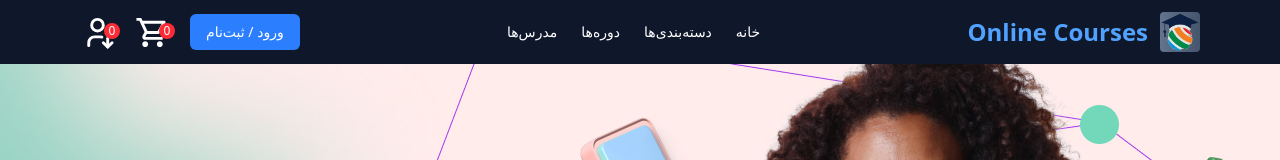
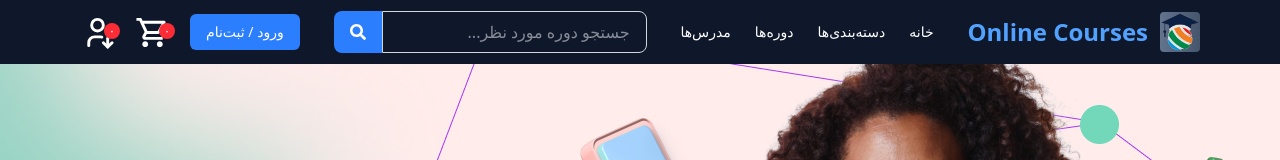
Before and after one commit to mostafa0824/Amoozly, a React (Vite) app: page / in a window 1280 px wide. Shown: the top 160 px of the page. Built offline with nearby package versions, Linux system fonts and the light colour scheme; no server answers.

Commit message:
Add input for searching courses

```diff
--- a/src/Components/Navbar/index.jsx
+++ b/src/Components/Navbar/index.jsx
@@ -1,13 +1,33 @@
-import React from "react";
+import React, { useEffect, useState } from "react";
+import { FaSearch } from "react-icons/fa";
 import { MdOutlineShoppingCart } from "react-icons/md";
 import { TbUserDown } from "react-icons/tb";
 import { useSelector } from "react-redux";
 import { Link, useNavigate } from "react-router-dom";
+import { ScaleLoader } from "react-spinners";
 
 export default function Navbar() {
+  const [inp,setInp]=useState()
+  const [loading,setLoading]=useState(false)
   const cartQuantity=useSelector(state=>state.cart.items)?.length
   const favoritesQuantity=useSelector(state=>state.favorites.items)?.length
   const navigate=useNavigate()
+
+  const handleSubmit=(e)=>{
+    setLoading(true)
+    e.preventDefault()
+    setInp('')
+    setLoading(false)
+  }
+
+    if (loading) {
+    return (
+      <div className="flex justify-center items-center m-50">
+        <ScaleLoader color="blue" height={100} width={10} />
+      </div>
+    );
+  }
+
   return (
     <nav className="bg-slate-900 text-white shadow-md">
       <div className="max-w-6xl mx-auto px-4 flex justify-between items-center h-16">
@@ -25,7 +45,19 @@ export default function Navbar() {
           <li><Link to="/courses" className="hover:text-blue-400">دوره‌ها</Link></li>
           <li><Link to="/teachers" className="hover:text-blue-400">مدرس‌ها</Link></li>
         </ul>
-
+        {/* search */}
+        <form onSubmit={handleSubmit} className="flex max-w-md">
+                    <input
+                      type="text"
+                      placeholder="جستجو دوره مورد نظر..."
+                      value={inp}
+                      onChange={(e)=>setInp(e.target.value)}
+                      className="flex-1 border border-gray-300 rounded-r-lg py-2 px-4 focus:outline-none focus:ring-2 focus:ring-blue-500"
+                    />
+                    <button type="submit" onClick={()=>navigate(`/found/${inp.replaceAll('/',' ','-')}`)} className="bg-blue-500 hover:bg-blue-600 text-white px-4 rounded-l-lg cursor-pointer">
+                      <FaSearch />
+                    </button>
+                  </form>
         {/* دکمه ورود/ثبت‌نام */}
         <div className="flex items-center gap-5">
           <Link to="/auth" className="bg-blue-500 px-4 py-2 rounded-md hover:bg-blue-600 text-sm">
@@ -33,12 +65,12 @@ export default function Navbar() {
           </Link>
           {/* cart */}
           <div onClick={()=>navigate('/cart')} className="relative cursor-pointer">
-            <span className="absolute left-6 top-2 bg-red-500 w-4 h-4 text-[12px] rounded-full flex items-center justify-center">{cartQuantity}</span>
+            <span className="absolute left-6 top-2 bg-red-500 w-4 h-4 text-[12px] rounded-full flex items-center justify-center">{new Intl.NumberFormat("fa-IR").format(cartQuantity)}</span>
             <MdOutlineShoppingCart className="text-[35px] hover:text-blue-400"/>
           </div>
           {/* favorites */}
           <div onClick={()=>navigate('/favorites')} className="relative cursor-pointer">
-            <span className="absolute left-6 top-2 bg-red-500 w-4 h-4 text-[12px] rounded-full flex items-center justify-center">{favoritesQuantity}</span>
+            <span className="absolute left-6 top-2 bg-red-500 w-4 h-4 text-[12px] rounded-full flex items-center justify-center">{new Intl.NumberFormat("fa-IR").format(favoritesQuantity)}</span>
             <TbUserDown className="text-[35px] hover:text-blue-400"/>
           </div>
         </div>
```
